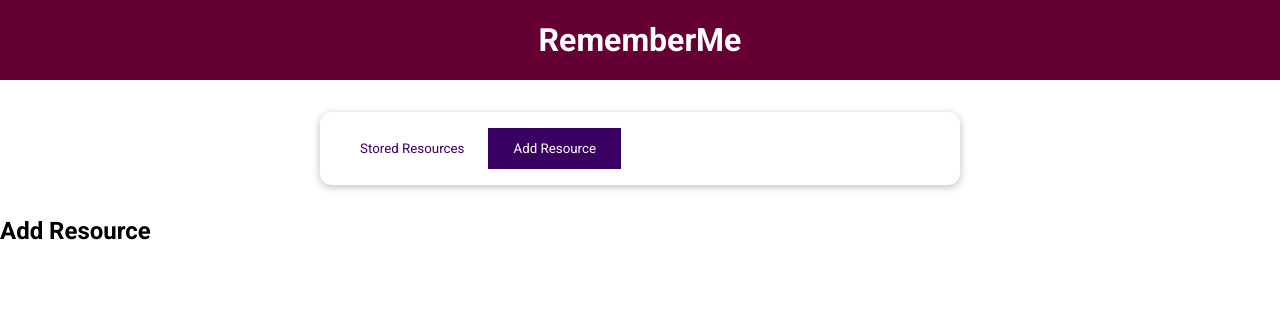
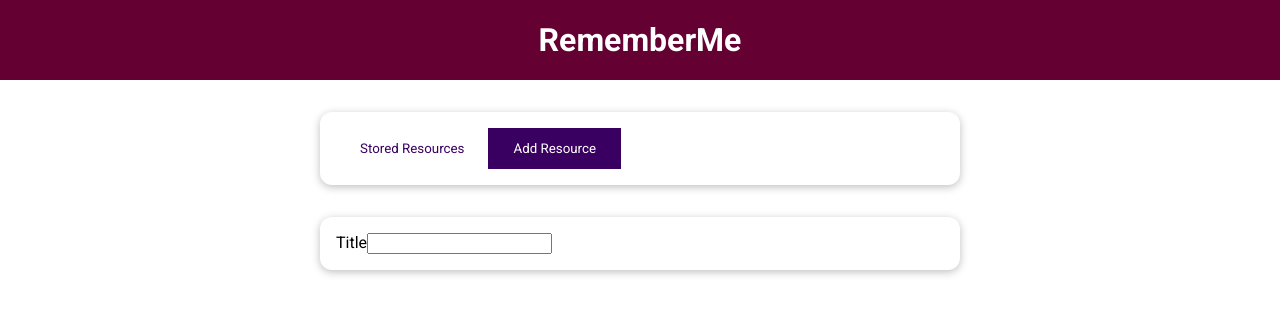
Before and after one commit to mbmayobre/Project-Learning-Resources, a Vue app in the folder prj-cmp-01-starting-setup/: page / in a window 1280 px wide. Both pictures are taken after a click on the button "Add Resource". Shown: the top 314 px of the page. Built offline with nearby package versions, Linux system fonts and the light colour scheme.

Commit message:
first edits to AddResource.vue

```diff
--- a/prj-cmp-01-starting-setup/src/components/learning-resources/AddResource.vue
+++ b/prj-cmp-01-starting-setup/src/components/learning-resources/AddResource.vue
@@ -1,3 +1,10 @@
 <template>
-    <h2>Add Resource</h2>
+    <base-card>
+        <form>
+            <div>
+                <label for="title">Title</label>
+                <input id="title" name="title" type="text" />
+            </div>
+        </form>
+    </base-card>
 </template>
```
Also changed, not shown: 1 other file (tests, documents, lock files or other folders).
